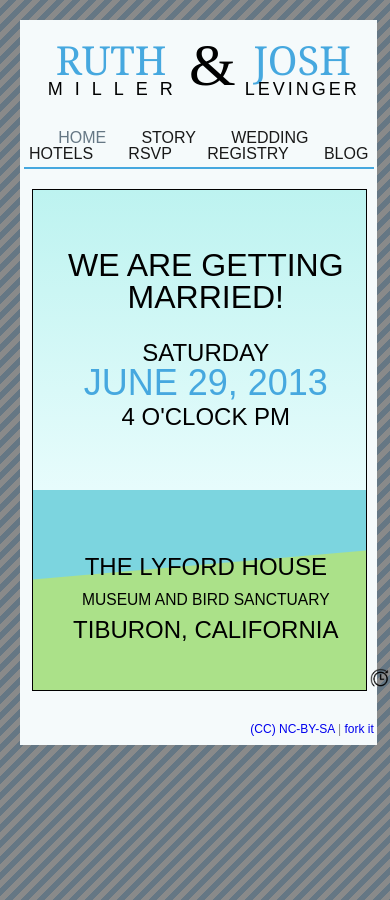
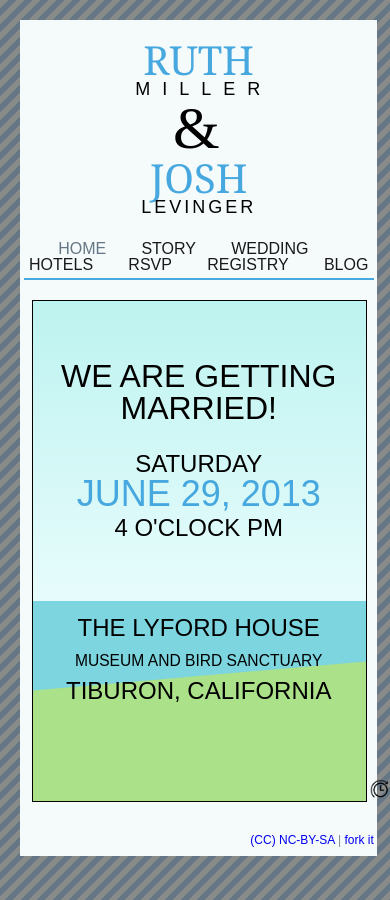
Before and after one commit to jlev/ruthandjosh, a Jekyll site: the page built from index.html, in a window 390 px wide. Built offline with Jekyll 4.4.1, drawn with Linux system fonts in a browser that asks for light colours; nearby versions of some CDN libraries; Markdown is read by kramdown in place of the engine named in the settings.

Commit message:
more mobile fixes

```diff
--- a/css/style.css
+++ b/css/style.css
@@ -722,15 +722,19 @@ footer a {
   }
 }
 @media all and (max-width: 475px) {
+  header h1 .amp {
+    display: block;
+    top: 0px;
+  }
   #home #scene .text {
     width: 100%;
-    margin-top: -40px;
+    margin: -40px 0 0 0;
   }
   #home #scene .text p.date {
     margin-top: 15px;
   }
   #home #scene .text p.location {
-    margin-top: 100px;
+    margin-top: 50px;
   }
   #home #scene #house {
     display: none;
```
Also changed, not shown: less/lyford-scene.less (+11 -2 lines).
